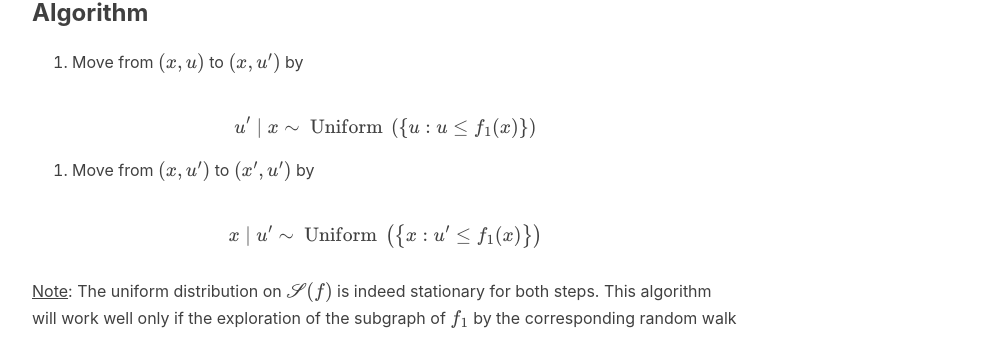
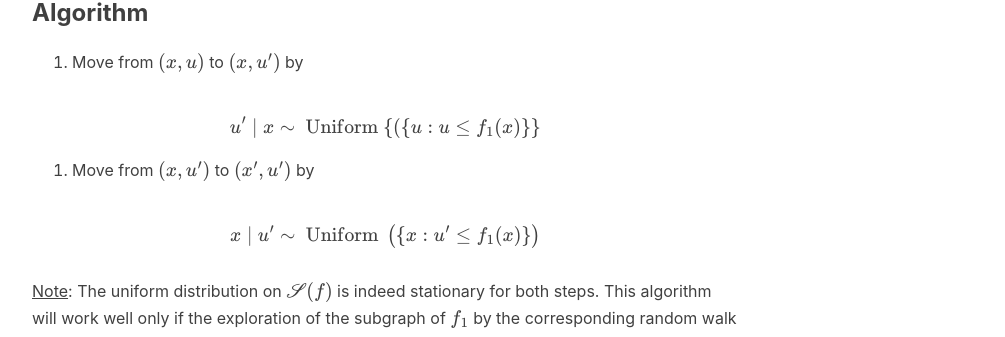
Before and after one commit to denglinsui/denglinsui.github.io, a Jekyll site: the page built from _posts/read_bayesian/2020-07-19-bayesian-02-Slice-Sampler.md, in a window 1280 px wide and 900 px high, scrolled down 461 px. Shown: the part 448-785 px from the top of the window, without its empty margins (233-1238 px from the left). Built offline with Jekyll 4.4.1, drawn with Linux system fonts in a browser that asks for light colours; nearby versions of some CDN libraries; formulas are drawn with MathJax 3; comment, search, counter and statistics services are not loaded; some of the changed text lies outside the part shown.

Commit message:
Update 2020-07-19-bayesian-02-Slice-Sampler.md

```diff
--- a/_posts/read_bayesian/2020-07-19-bayesian-02-Slice-Sampler.md
+++ b/_posts/read_bayesian/2020-07-19-bayesian-02-Slice-Sampler.md
@@ -19,30 +19,28 @@
 
 
 $$
-\mathscr{S}(f)=\{(x, u) ; 0 \leq u \leq f(x)\}
+\mathscr{S}(f)=\lbrace(x, u) ; 0 \leq u \leq f(x)\rbrace
 $$
 
 
 and $f$ need only be known up to a normalizing constant.
 
-We consider using a *random walk* on $\mathscr{S}(f)$ and this is slice sampling.
+We consider using a *random walk* on $\mathscr{S}(f)$  and this is slice sampling.
 
 ### Algorithm
 
 1. Move from $(x, u)$ to $\left(x, u^{\prime}\right)$ by
 
 
-
 $$
-u^{\prime} \mid x \sim \text { Uniform }\left(\left\{u: u \leq f_{1}(x)\right\}\right)
+u^{\prime} \mid x \sim \text { Uniform }\lbrace(\{u: u \leq f_{1}(x)\}\rbrace
 $$
 
 2. Move from $\left(x, u^{\prime}\right)$ to $\left(x^{\prime}, u^{\prime}\right)$ by
 
 
-
 $$
-x \mid u^{\prime} \sim \text { Uniform }\left(\left\{x: u^{\prime} \leq f_{1}(x)\right\}\right)
+x \mid u^{\prime} \sim \text { Uniform }\left(\lbrace x: u^{\prime} \leq f_{1}(x)\rbrace\right)
 $$
 
 <u>Note</u>: The uniform distribution on $\mathscr{S}(f)$ is indeed stationary for both steps. This algorithm will work well only if the exploration of the subgraph of $f_1$ by the corresponding random walk is fast enough.
```
